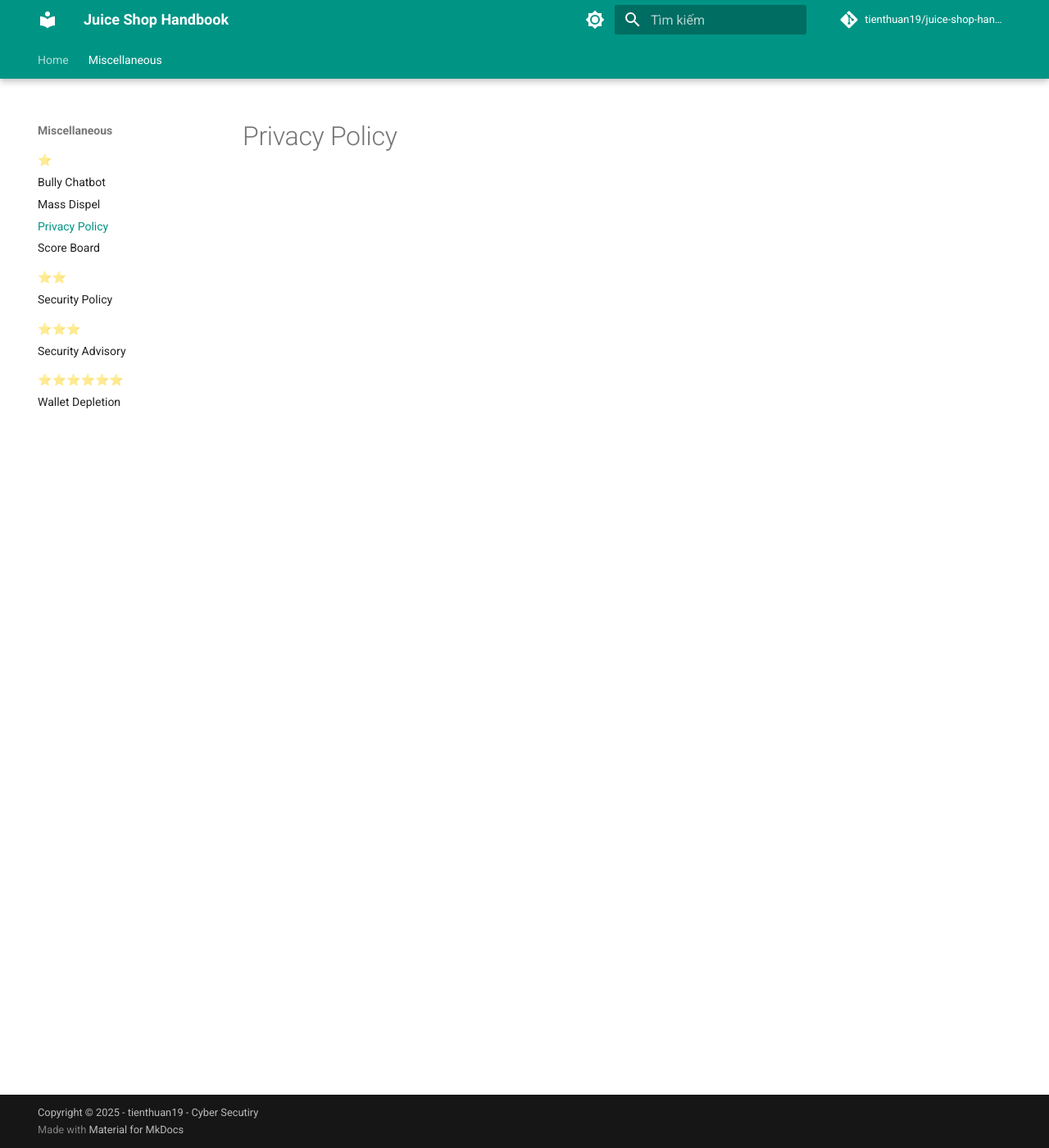
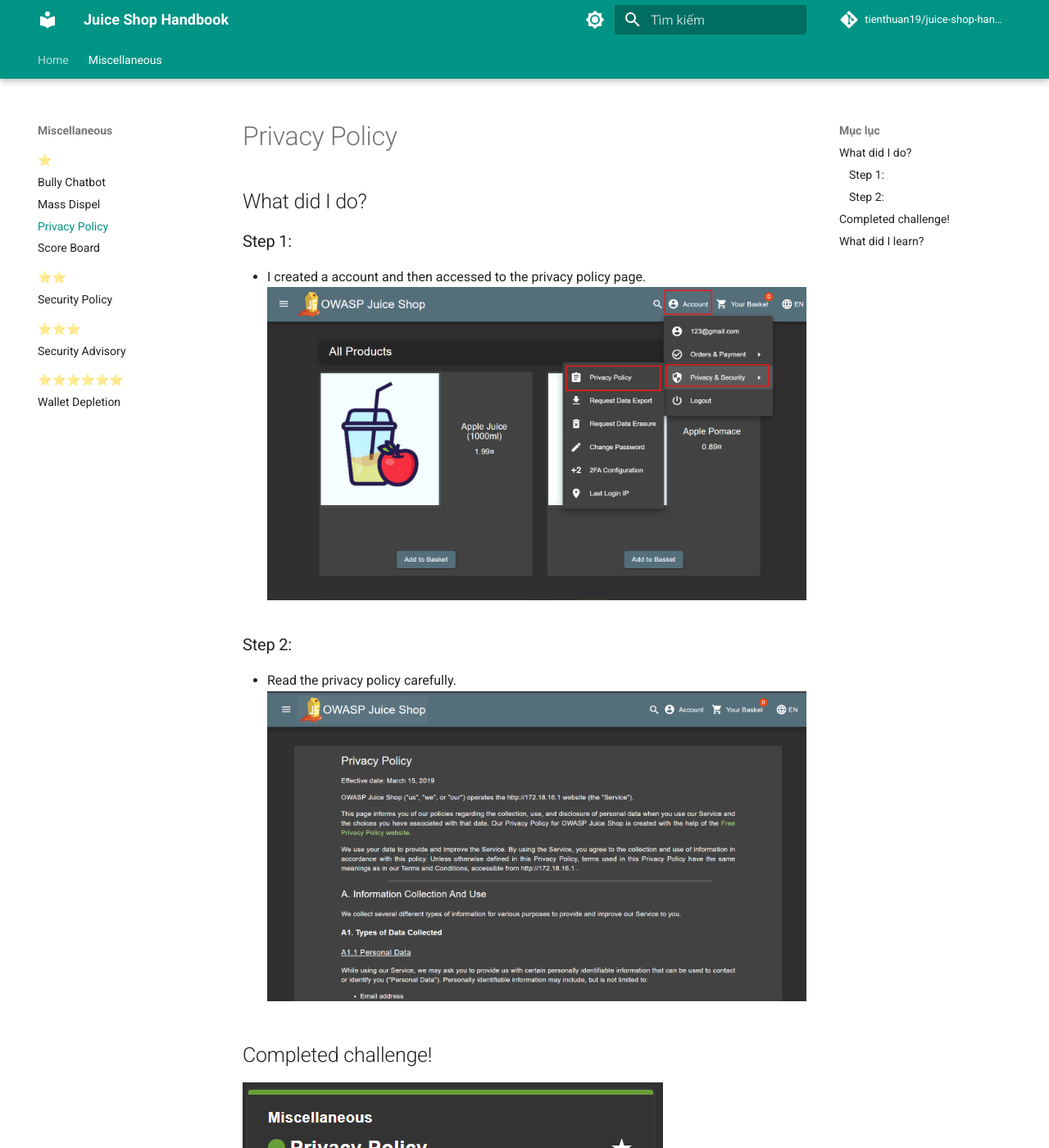
Before and after one commit to tienthuan19/juice-shop-handbook, an MkDocs documentation site: the page built from docs/miscellaneous/1-star/1-star-privacy-policy.md, in a window 1280 px wide and 1400 px high. Shown: the whole window at 82% size. Built offline with MkDocs 1.6.1 and Material for MkDocs 9.7.7, drawn with Linux system fonts in a browser that asks for light colours; comment, search, counter and statistics services are not loaded; some of the changed text lies outside the part shown.

Commit message:
docs(privacy-policy): challenge sloved

```diff
--- a/docs/miscellaneous/1-star/1-star-privacy-policy.md
+++ b/docs/miscellaneous/1-star/1-star-privacy-policy.md
@@ -1 +1,17 @@
 # Privacy Policy
+
+## What did I do?
+### Step 1:
+- I created a account and then accessed to the privacy policy page.
+![Access Privacy Policy](../../assets/miscellaneous/1-star/privacy-policy/access-privacy-policy.png)
+
+### Step 2:
+- Read the privacy policy carefully.
+![Read Privacy Policy](../../assets/miscellaneous/1-star/privacy-policy/privacy-policy-page.png)
+
+## Completed challenge!
+![Completed challenge](../../assets/miscellaneous/1-star/privacy-policy/privacy-policy-solved.png)
+
+## What did I learn?
+THIS IS JUST A JOKE, I CAN'T NOTTHOING FROM THIS CHALLENGE :D
+![JOKE](../../assets/miscellaneous/1-star/privacy-policy/privacy-policy-joke.png)
```
Also changed, not shown: docs/assets/miscellaneous/1-star/privacy-policy/access-privacy-policy.png (added), docs/assets/miscellaneous/1-star/privacy-policy/privacy-policy-joke.png (added), docs/assets/miscellaneous/1-star/privacy-policy/privacy-policy-page.png (added), docs/assets/miscellaneous/1-star/privacy-policy/privacy-policy-solved.png (added).
